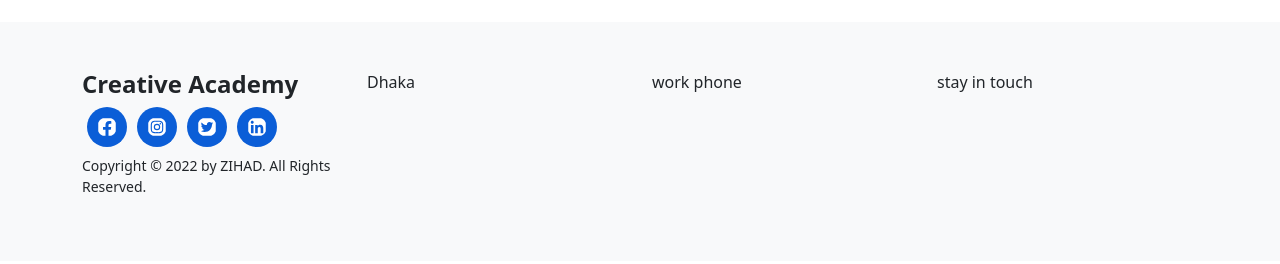
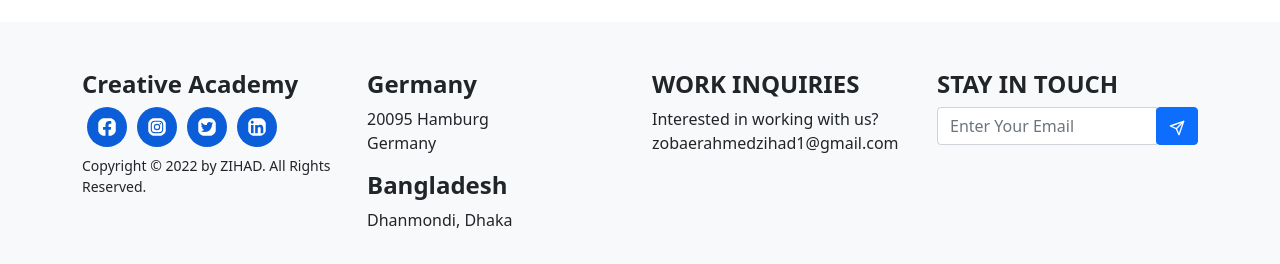
Before and after one commit to zobaerahmedzihad1/creative-academy, a React (Create React App) app: page / in a window 1280 px wide. Shown: the part 1890-2154 px from the top of the page. Built offline with nearby package versions, Linux system fonts and the light colour scheme.

Commit message:
Add footer and react tostfy

```diff
--- a/package.json
+++ b/package.json
@@ -14,6 +14,7 @@
     "react-icons": "^4.3.1",
     "react-router-dom": "^6.3.0",
     "react-scripts": "5.0.1",
+    "react-toastify": "^9.0.1",
     "web-vitals": "^2.1.4"
   },
   "scripts": {
--- a/src/components/Footer/Footer.js
+++ b/src/components/Footer/Footer.js
@@ -1,13 +1,26 @@
 import React from "react";
 import "./Footer.css";
+import { ToastContainer, toast } from "react-toastify";
+import "react-toastify/dist/ReactToastify.css";
 import { Col, Container, Row } from "react-bootstrap";
 import { FaFacebookSquare } from "react-icons/fa";
 import { FaInstagramSquare } from "react-icons/fa";
 import { FaTwitterSquare } from "react-icons/fa";
 import { FaLinkedin } from "react-icons/fa";
-import { Link } from "react-router-dom";
+import { FiSend } from "react-icons/fi";
 
 const Footer = () => {
+  const notify = () =>
+    toast.success("Email Send Successfully !", {
+        position: "top-center",
+        autoClose: 1500,
+        hideProgressBar: true,
+        closeOnClick: true,
+        pauseOnHover: true,
+        draggable: true,
+        progress: undefined,
+    });
+
   return (
     <div className="bg-light py-5 mt-5">
       <Container>
@@ -41,13 +54,41 @@ const Footer = () => {
             </p>
           </Col>
           <Col xs={12} sm={6} md={3}>
-            Dhaka
+            <h4 className="fw-bold">Germany</h4>
+            <p>
+              20095 Hamburg <br /> Germany
+            </p>
+            <h4 className="fw-bold">Bangladesh</h4>
+            <p>Dhanmondi, Dhaka</p>
           </Col>
           <Col xs={12} sm={6} md={3}>
-            work phone
+            <h4 className="fw-bold">WORK INQUIRIES</h4>
+            <p>Interested in working with us? zobaerahmedzihad1@gmail.com</p>
           </Col>
           <Col xs={12} sm={6} md={3}>
-            stay in touch
+            <h4 className="fw-bold">STAY IN TOUCH</h4>
+            <div class="input-group mb-3">
+              <input
+                type="email"
+                class="form-control"
+                placeholder="Enter Your Email"
+                aria-label="Recipient's username"
+                aria-describedby="basic-addon2"
+              />
+              <div class="input-group-append">
+                <button
+                  type="button"
+                  class="btn btn-primary"
+                  data-toggle="tooltip"
+                  data-placement="top"
+                  title="Send"
+                  onClick={notify}
+                >
+                  <FiSend />
+                </button>
+                <ToastContainer />
+              </div>
+            </div>
           </Col>
         </Row>
       </Container>
```
Also changed, not shown: src/components/Footer/Footer.css (line endings or trailing spaces), 1 other file (tests, documents, lock files or other folders).
